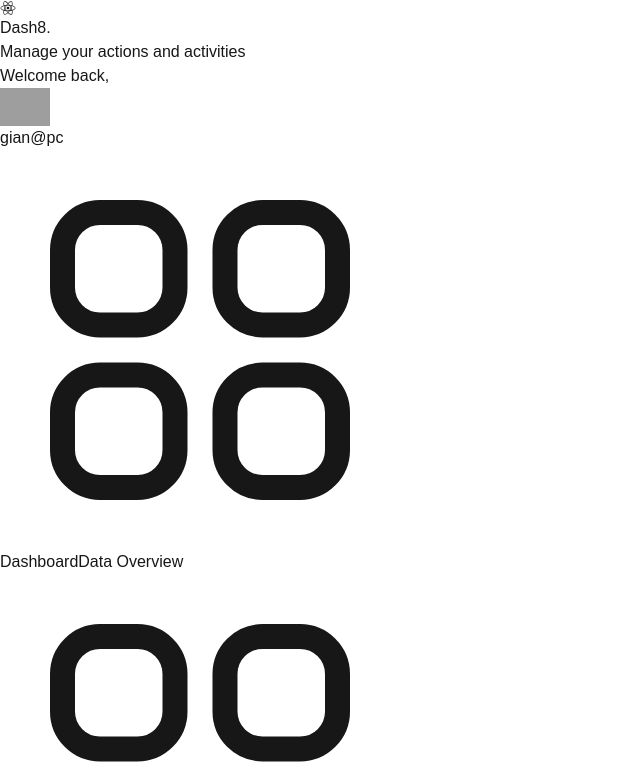
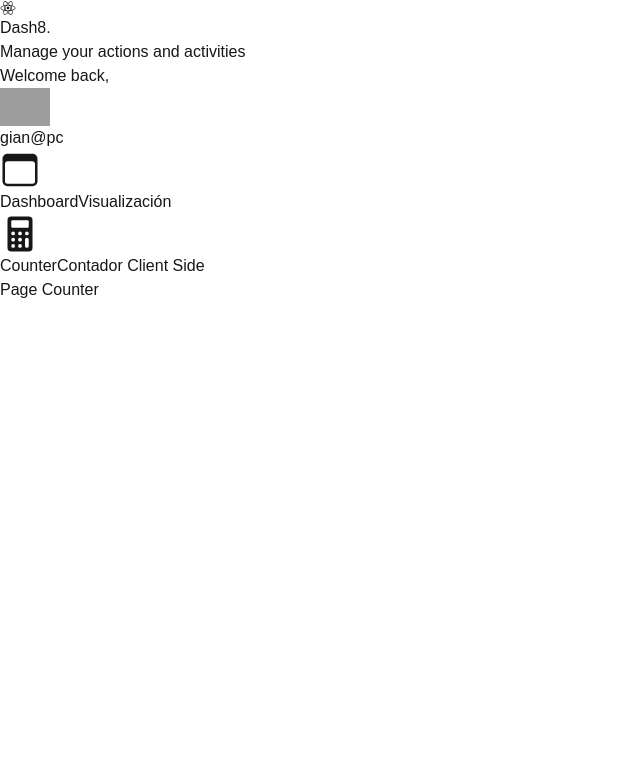
Before and after one commit to gian-pc/next-dashboard, a Next.js app: page /dashboard/counter in a window 1280 px wide. Shown: the top 784 px of the page, without its empty margins (0-640 px from the left). Built offline with nearby package versions, Linux system fonts and the light colour scheme; grey boxes are pictures that could not be loaded.

Commit message:
feat: agregar SidebarMenuItem y actualizar layouts y redirección de HomePage

```diff
--- a/src/app/components/Sidebar.tsx
+++ b/src/app/components/Sidebar.tsx
@@ -1,10 +1,6 @@
 import Image from 'next/image'
 import { IoBrowsersOutline, IoCalculator, IoLogoReact } from 'react-icons/io5'
 import { SidebarMenuItem } from './SidebarMenuItem'
-import path from 'path'
-import { title } from 'process'
-
-
 
 const menuItems = [
   {
--- a/src/app/components/SidebarMenuItem.tsx
+++ b/src/app/components/SidebarMenuItem.tsx
@@ -1,5 +1,9 @@
+'use client';
 
-interface Props{
+import Link from "next/link";
+import { usePathname } from "next/navigation";
+
+interface Props {
   path: string;
   icon: JSX.Element;
   title: string;
@@ -7,19 +11,22 @@ interface Props{
 
 }
 
-export const SidebarMenuItem = ({path, icon, title, subTitle}:Props) => {
+export const SidebarMenuItem = ({ path, icon, title, subTitle }: Props) => {
+
+  const currentPath = usePathname();
+
+
   return (
-    <a href="#" className="w-full px-2 inline-flex space-x-2 items-center border-b border-slate-700 py-3 bg-blue-800 hover:bg-white/5 transition ease-linear duration-150">
+    <Link href={path} className={`w-full px-2 inline-flex space-x-2 items-center border-b border-slate-700 py-3 hover:bg-white/5 transition ease-linear duration-150
+    ${currentPath === path ? 'bg-blue-800' : ''}`}>
       <div>
-        <svg xmlns="http://www.w3.org/2000/svg" fill="none" viewBox="0 0 24 24" strokeWidth="1.5" stroke="currentColor" className="w-6 h-6 text-white">
-          <path strokeLinecap="round" strokeLinejoin="round" d="M3.75 6A2.25 2.25 0 016 3.75h2.25A2.25 2.25 0 0110.5 6v2.25a2.25 2.25 0 01-2.25 2.25H6a2.25 2.25 0 01-2.25-2.25V6zM3.75 15.75A2.25 2.25 0 016 13.5h2.25a2.25 2.25 0 012.25 2.25V18a2.25 2.25 0 01-2.25 2.25H6A2.25 2.25 0 013.75 18v-2.25zM13.5 6a2.25 2.25 0 012.25-2.25H18A2.25 2.25 0 0120.25 6v2.25A2.25 2.25 0 0118 10.5h-2.25a2.25 2.25 0 01-2.25-2.25V6zM13.5 15.75a2.25 2.25 0 012.25-2.25H18a2.25 2.25 0 012.25 2.25V18A2.25 2.25 0 0118 20.25h-2.25A2.25 2.25 0 0113.5 18v-2.25z" />
-        </svg>
+        {icon}
 
       </div>
       <div className="flex flex-col">
-        <span className="text-lg font-bold leading-5 text-white">Dashboard</span>
-        <span className="text-sm text-white/50 hidden md:block">Data Overview</span>
+        <span className="text-lg font-bold leading-5 text-white">{title}</span>
+        <span className="text-sm text-white/50 hidden md:block">{subTitle}</span>
       </div>
-    </a>
+    </Link>
   )
 }
```
Also changed, not shown: src/app/dashboard/layout.tsx (+4 -5 lines).
